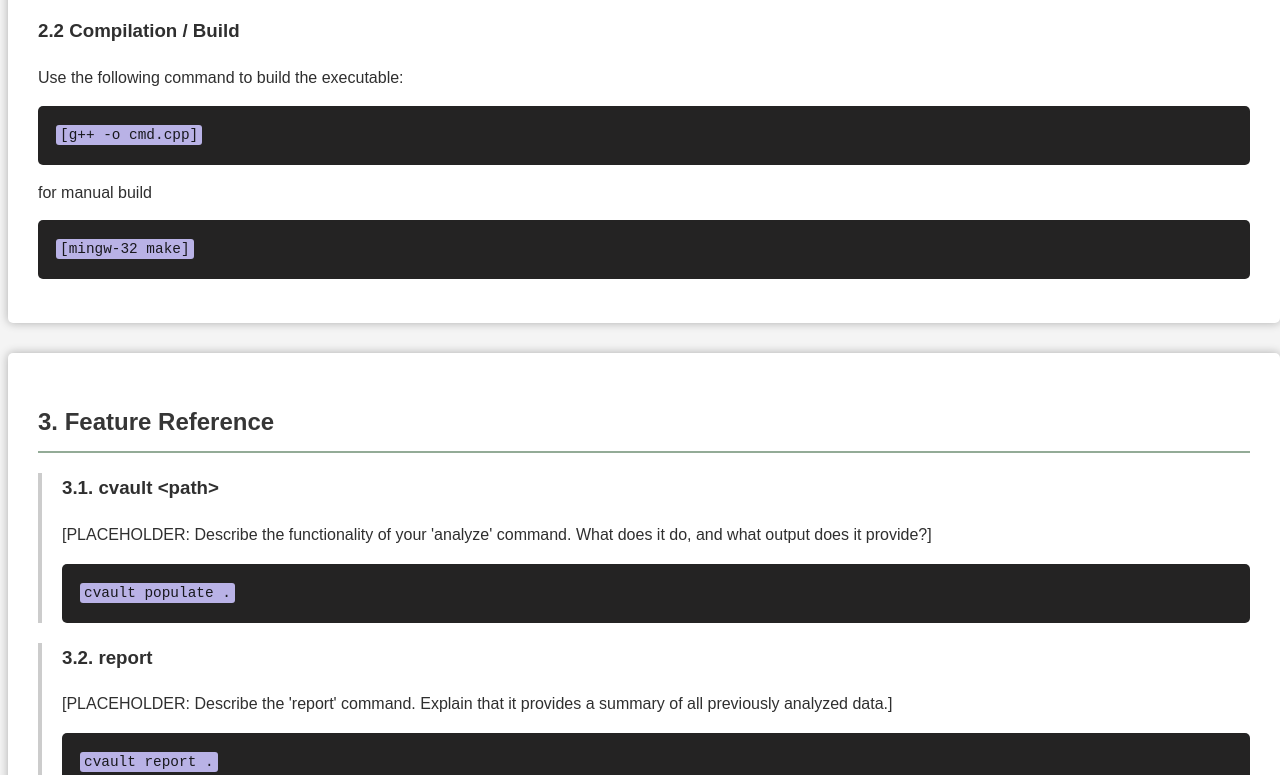
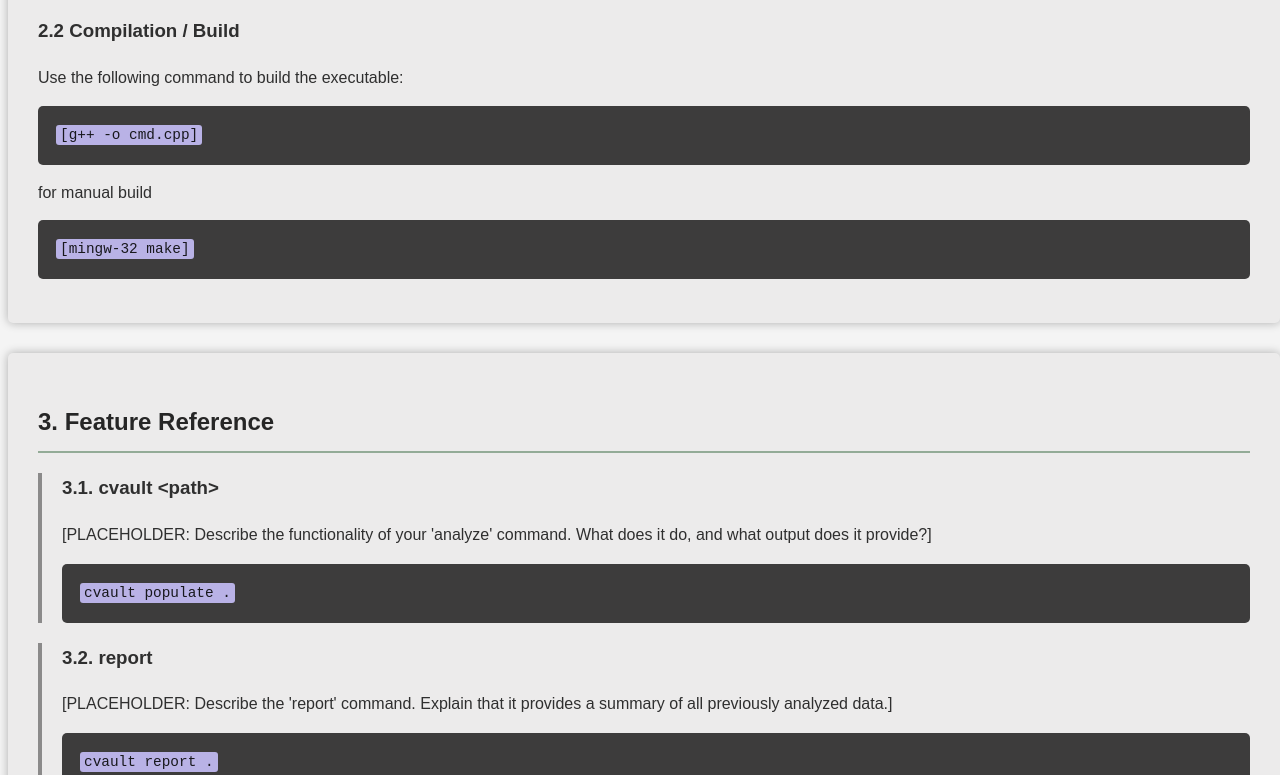
Before and after one commit to tecnolgd/Code-Vault-doc, a plain HTML site: page index.html in a window 1280 px wide. Shown: the part 1073-1848 px from the top of the page. Drawn offline with Linux system fonts and the light colour scheme.

Commit message:
Modify: style.css file

```diff
--- a/style.css
+++ b/style.css
@@ -90,7 +90,7 @@ main {
 }
 
 section {
-    background: #fff;
+    background: #ecebeb;
     padding: 30px;
     margin-bottom: 30px;
     border-radius: 5px;
@@ -98,7 +98,7 @@ section {
 }
 
 section h2 {
-    color: #363636;
+    color: #262626;
     border-bottom: 2px solid #93ab97;
     padding-bottom: 10px;
     margin-bottom: 20px;
@@ -107,14 +107,14 @@ section h2 {
 .feature-block {
     margin-top: 20px;
     padding-left: 20px;
-    border-left: 4px solid #ccc;
+    border-left: 4px solid #8b8a8a;
 }
 
 
 /* 4. Code Blocks styling*/
 
 pre {
-    background: #242323; /* Dark background */
+    background: #3d3c3c; /* Dark background */
     color: #18181d; /* Light text */
     padding: 18px;
     border-radius: 5px;
```
